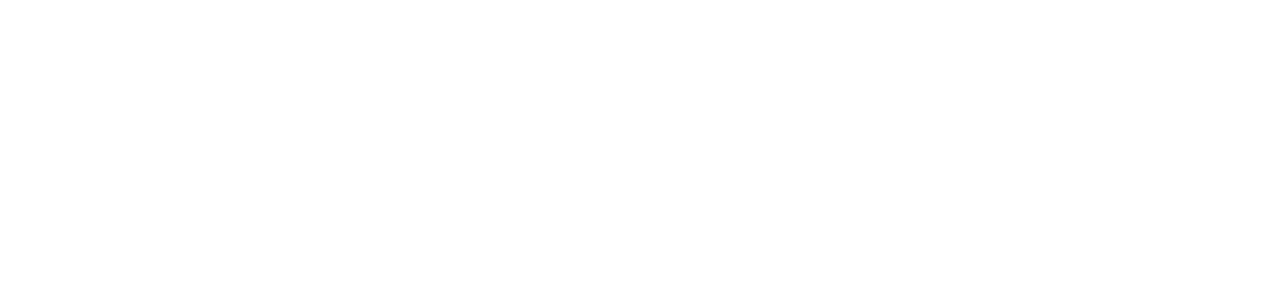
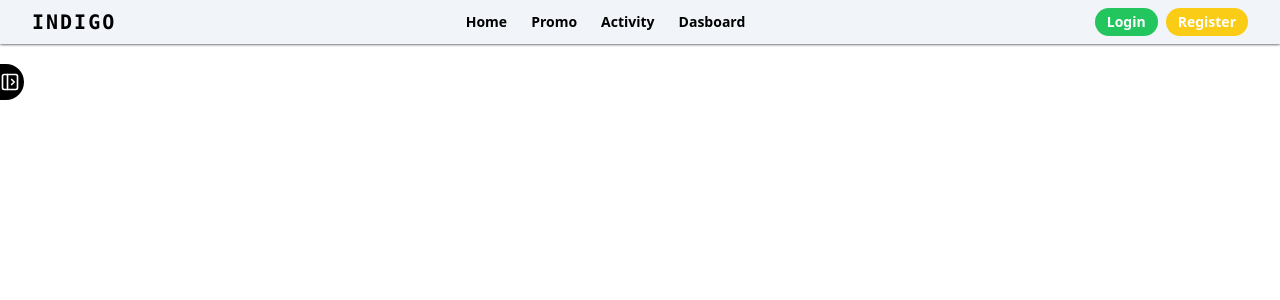
Before and after one commit to msfrzl1/final_travel, a React (Vite) app: page /dasboard in a window 1280 px wide. Before the commit this address had no page. Shown: the top 300 px of the page. Built offline with nearby package versions, Linux system fonts and the light colour scheme.

Commit message:
create layout dasboard

```diff
--- a/src/components/Layouts/LayoutDasboard.jsx
+++ b/src/components/Layouts/LayoutDasboard.jsx
@@ -1,7 +1,79 @@
-export default function LayoutDasboard() {
+import { Link, Outlet } from 'react-router-dom';
+import { FaUserSecret } from 'react-icons/fa';
+import { GiVerticalBanner } from 'react-icons/gi';
+import { CgDollar } from 'react-icons/cg';
+import { TbCategory2 } from 'react-icons/tb';
+import { BsActivity } from 'react-icons/bs';
+import { useState } from 'react';
+import { LuPanelLeftOpen, LuPanelRightOpen } from 'react-icons/lu';
+import { useLocation } from 'react-router-dom';
+import Layout from './Layout';
+
+export default function AuthLayoutDasbord() {
+   const [isOpen, setIsOpen] = useState(false);
+   const path = useLocation().pathname;
+
+   const sideList = [
+      { icon: <FaUserSecret size={25} />, name: 'Users', link: '/dasboard/users' },
+      { icon: <GiVerticalBanner size={25} />, name: 'Banner', link: '/dasboard/banner' },
+      { icon: <CgDollar size={25} />, name: 'Promo', link: '/dasboard/promo' },
+      { icon: <TbCategory2 size={25} />, name: 'Category', link: '/dasboard/category' },
+      { icon: <BsActivity size={25} />, name: 'Activity', link: '/dasboard/Activity' },
+   ];
+
+   const toggleSidebar = () => {
+      setIsOpen(!isOpen);
+   };
+
    return (
-      <div>
-         <div>Layout Dasboard</div>
-      </div>
+      <Layout>
+         <div className='flex min-h-screen'>
+            <div
+               className={`h-screen border-r bg-white border-gray-200 shadow-[0_0_5px_0] w-14 md:w-44 pt-[4rem] fixed z-[100] ${
+                  isOpen ? '' : 'hidden'
+               }`}
+            >
+               <h1 className='font-bold font-mono text-xl text-center pb-10 hidden md:block'>Dasboard</h1>
+               <div className='flex flex-col items-center md:mx-auto md:pt-0 pt-20 space-y-5 px-1 md:px-2 w-full'>
+                  {sideList.map((item, index) => (
+                     <div
+                        key={index}
+                        className='hover:bg-gray-300 ease-in-out duration-200 w-full py-1 rounded-lg cursor-pointer px-3'
+                     >
+                        <Link
+                           to={item.link}
+                           className={`flex flex-row items-center py-2${
+                              path === item.link ? 'active flex flex-row items-center py-2 bg-gray-300' : ''
+                           }`}
+                        >
+                           <div className='mr-3'>{item.icon}</div>
+                           <div className='font-semibold text-xs tracking-wider hidden md:block'>{item.name}</div>
+                        </Link>
+                     </div>
+                  ))}
+               </div>
+            </div>
+
+            {isOpen ? (
+               <div className='w-full pt-[4rem] pl-16 md:pl-44'>
+                  <div className='max-w-7xl mx-auto px-4 sm:px-6 lg:px-8 rounded-lg mb-4'>
+                     <Outlet />
+                  </div>
+               </div>
+            ) : (
+               <div className='w-full pt-[4rem]'>
+                  <div className='max-w-7xl mx-auto px-4 sm:px-6 lg:px-8 rounded-lg mb-4'>
+                     <Outlet />
+                  </div>
+               </div>
+            )}
+         </div>
+         <button
+            className='fixed top-16 left-0 bg-black text-white pr-1 py-2 rounded-r-full z-[10000]'
+            onClick={toggleSidebar}
+         >
+            {isOpen ? <LuPanelRightOpen size={20} /> : <LuPanelLeftOpen size={20} />}
+         </button>
+      </Layout>
    );
 }
--- a/src/components/Routes/route.jsx
+++ b/src/components/Routes/route.jsx
@@ -1,5 +1,6 @@
 import LoginPage from '../../pages/login';
 import RegisterPage from '../../pages/register';
+import LayoutDasboard from '../Layouts/LayoutDasboard';
 
 export const routeList = [
    {
@@ -10,4 +11,8 @@ export const routeList = [
       path: '/register',
       element: <RegisterPage />,
    },
+   {
+      path: '/dasboard',
+      element: <LayoutDasboard />,
+   },
 ];
```
